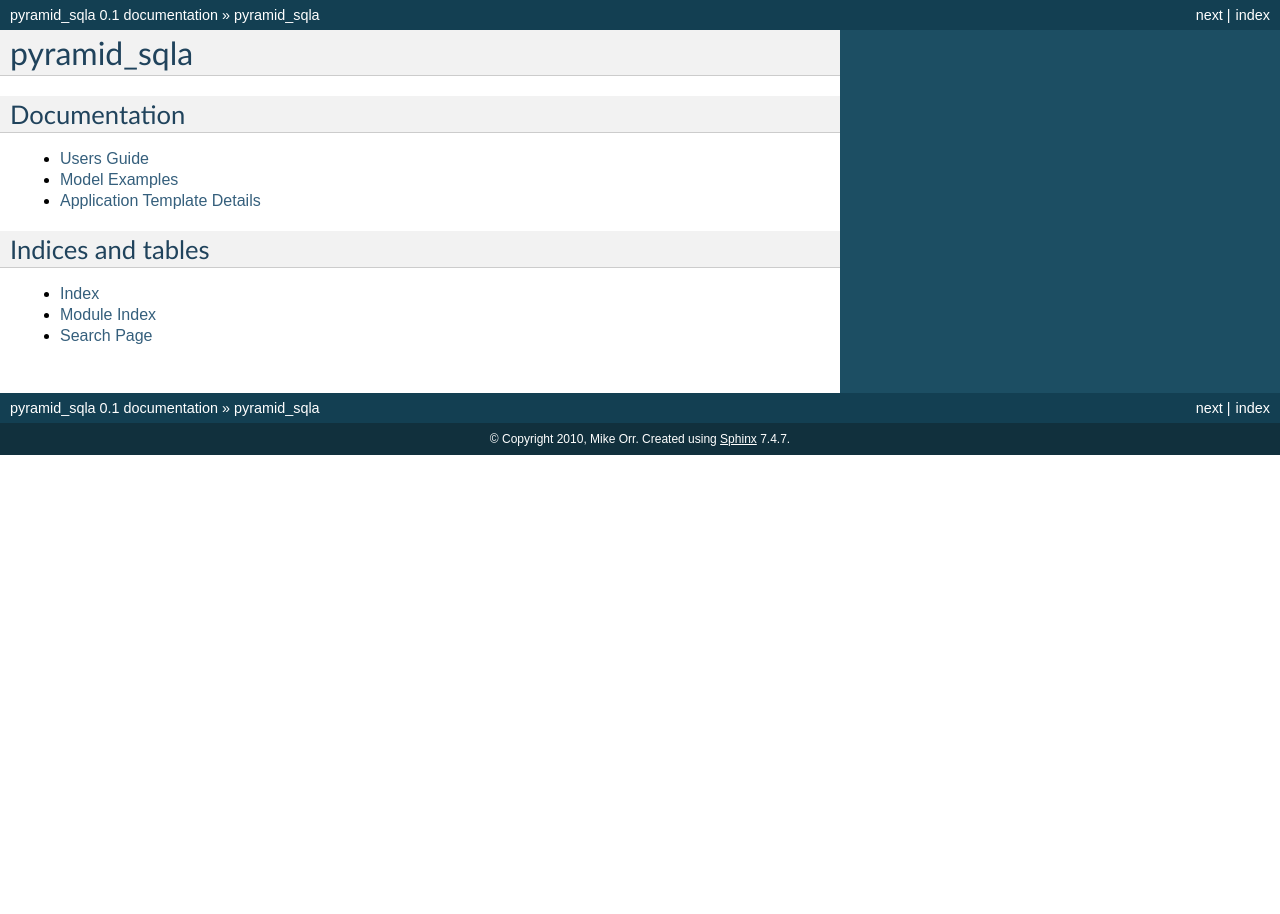
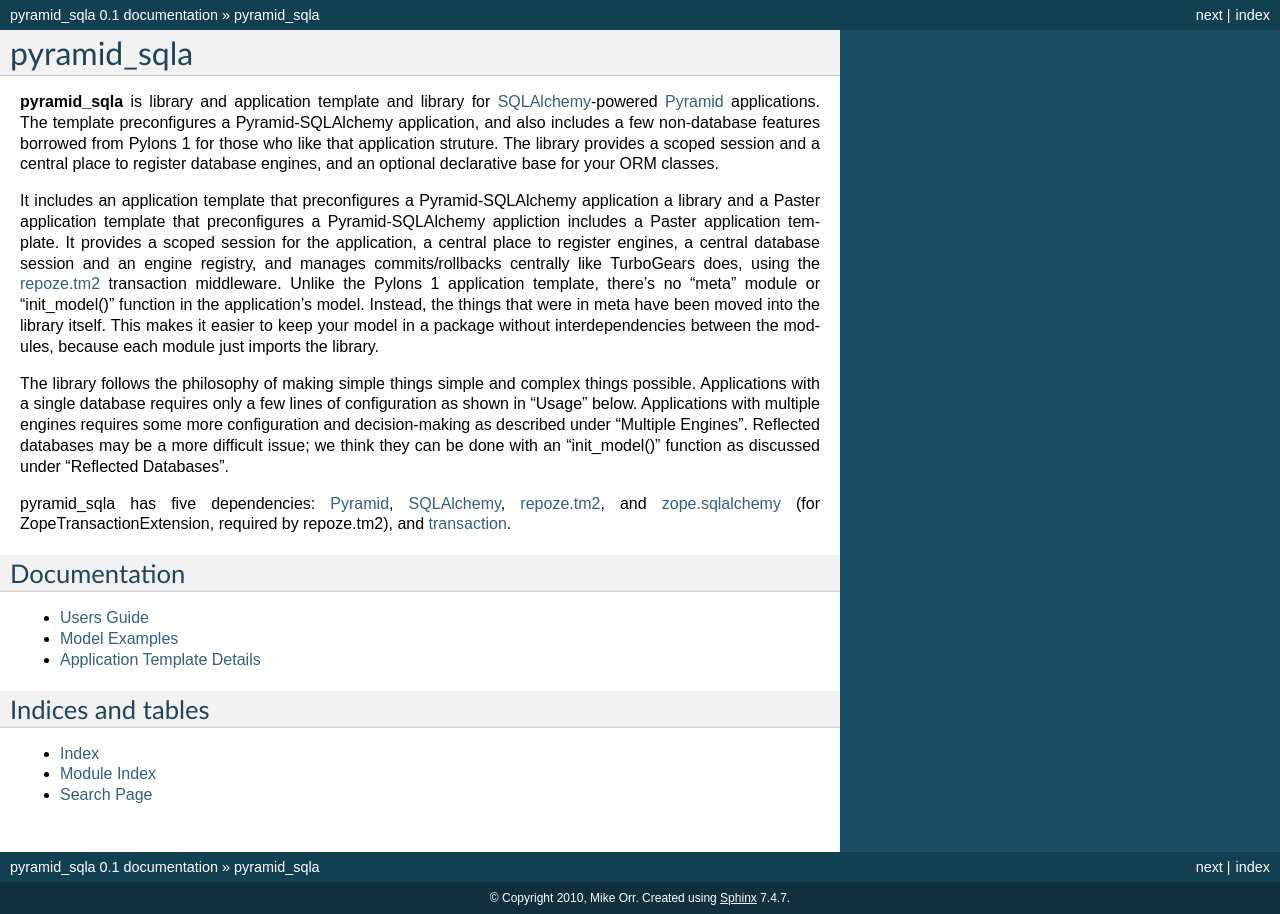
Before and after one commit to Pylons/akhet, a Sphinx documentation site: the page built from docs/index.rst, in a window 1280 px wide. Built offline with Sphinx 7.4.7, drawn with Linux system fonts in a browser that asks for light colours.

Commit message:
Work so far.

```diff
--- a/docs/index.rst
+++ b/docs/index.rst
@@ -1,5 +1,47 @@
 pyramid_sqla
 ============
+
+**pyramid_sqla** is library and application template and library for
+SQLAlchemy_-powered Pyramid_ applications. The template preconfigures a
+Pyramid-SQLAlchemy application, and also includes a few non-database features
+borrowed from Pylons 1 for those who like that application struture. The library provides a scoped session
+and a central place to register database engines, and an optional declarative
+base for your ORM classes.
+
+.. _SQLAlchemy: http://sqlalchemy.org/
+.. _Pyramid: http://docs.pylonshq.com/pyramid/dev/
+
+It includes
+an application template that preconfigures a Pyramid-SQLAlchemy application
+a library and a Paster application template that preconfigures a
+Pyramid-SQLAlchemy appliction
+includes a Paster application template. It provides
+a scoped session for the application, a central place to register engines,
+a central database session and an engine registry, and manages
+commits/rollbacks centrally like TurboGears does, using the repoze.tm2_
+transaction middleware.  Unlike the Pylons 1 application template, there's no
+"meta" module or "init_model()" function in the application's model. Instead,
+the things that were in meta have been moved into the library itself. This
+makes it easier to keep your model in a package without interdependencies
+between the modules, because each module just imports the library.
+
+.. _zope.sqlalchemy: http://pypi.python.org/pypi/zope.sqlalchemy
+.. _scoped session: http://www.sqlalchemy.org/docs/orm/session.html#contextual-thread-local-sessions
+.. _repoze.tm2: http://docs.repoze.org/tm2/
+.. _transaction: http://pypi.python.org/pypi/transaction
+
+The library follows the philosophy of making simple things simple and complex
+things possible.  Applications with a single database requires only a few lines
+of configuration as shown in "Usage" below. Applications with multiple engines
+requires some more configuration and decision-making as described under
+"Multiple Engines". Reflected databases may be a more difficult issue; we think
+they can be done with an "init_model()" function as discussed under "Reflected
+Databases".
+
+pyramid_sqla has five dependencies: Pyramid_, SQLAlchemy_, repoze.tm2_, and
+zope.sqlalchemy_ (for ZopeTransactionExtension, required by repoze.tm2), and
+transaction_.
+
 
 Documentation
 -------------
```
